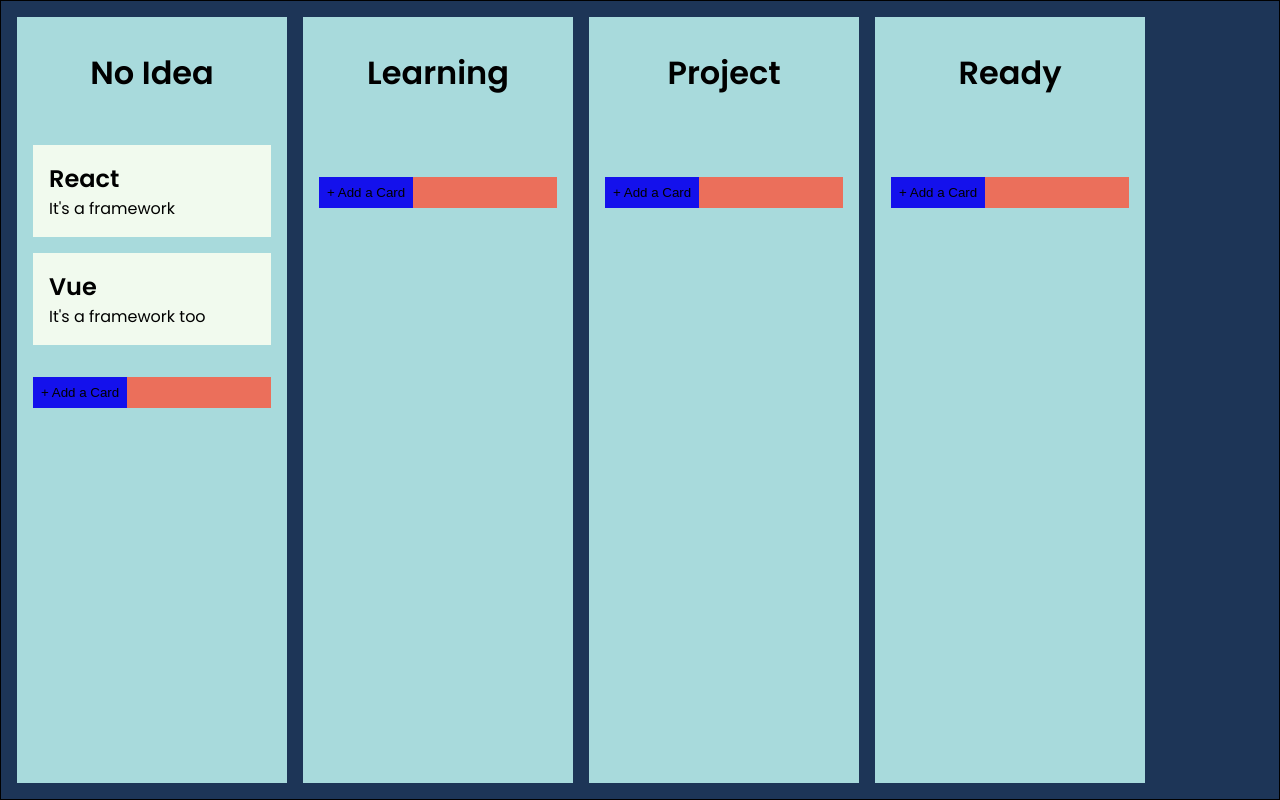
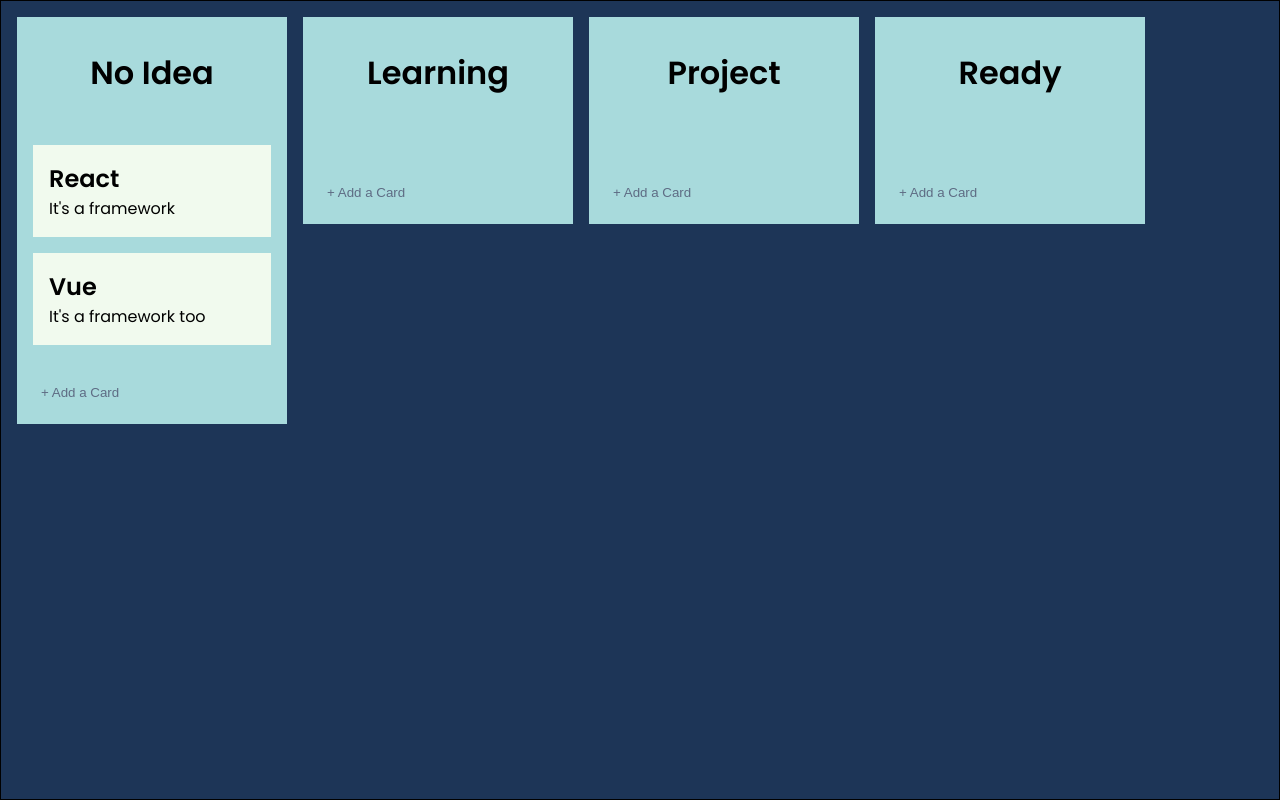
Before and after one commit to mariangz/learning-app, a JavaScript app: page / in a window 1280 px wide. Built offline with nearby package versions, Linux system fonts and the light colour scheme.

Commit message:
change name card component

```diff
--- a/src/App.js
+++ b/src/App.js
@@ -1,4 +1,4 @@
-import Card from './Card';
+import Column from './Column';
 import './index.css';
 import Container from './Container';
 import Task from './Task';
@@ -12,10 +12,10 @@ export default function App() {
 	return (
 		<>
 			<Container theme='dark'>
-				<Card title='No Idea' dataList={dataList} />
-				<Card title='Learning' />
-				<Card title='Project' />
-				<Card title='Ready' />
+				<Column title='No Idea' dataList={dataList} />
+				<Column title='Learning' />
+				<Column title='Project' />
+				<Column title='Ready' />
 			</Container>
 		</>
 	);
--- a/src/Card.js
+++ /dev/null
@@ -1,11 +0,0 @@
-import AddCardButton from './AddCardButton';
-
-export default function Card({ title, dataList }) {
-	return (
-		<div className='card'>
-			<h1 className='card card__title'>{title}</h1>
-			<div className='card card__body'>{dataList}</div>
-			<AddCardButton />
-		</div>
-	);
-}
--- /dev/null
+++ b/src/Column.js
@@ -0,0 +1,11 @@
+import AddCardButton from './AddCardButton';
+
+export default function Column({ title, dataList }) {
+	return (
+		<div className='column'>
+			<h1 className='column column__title'>{title}</h1>
+			<div className='column column__body'>{dataList}</div>
+			<AddCardButton />
+		</div>
+	);
+}
--- a/src/index.css
+++ b/src/index.css
@@ -21,12 +21,13 @@ body {
 .container {
 	border: 1px solid black;
 	display: flex;
+	align-items: flex-start;
 	gap: 1rem;
 	padding: 1rem;
 	height: 100vh;
 }
 
-.card {
+.column {
 	background-color: #a8dadc;
 	display: flex;
 	flex-direction: column;
@@ -36,7 +37,7 @@ body {
 	width: 270px;
 }
 
-.card__body {
+.column__body {
 	/* flex-grow: 1; */
 }
 
@@ -56,12 +57,18 @@ body {
 
 .AddCardButton__container {
 	min-width: 100%;
-	background-color: #eb6f5b;
 }
 
 .AddCardButton__btn {
-	background-color: var(--blue);
 	border: 0;
 	outline: 0;
 	padding: 0.5rem;
+	cursor: pointer;
+	color: var(--grey);
+	background-color: transparent;
 }
+
+.AddCardButton__btn:focus,
+.AddCardButton__btn:hover {
+	background-color: #5e6c84;
+}
```
